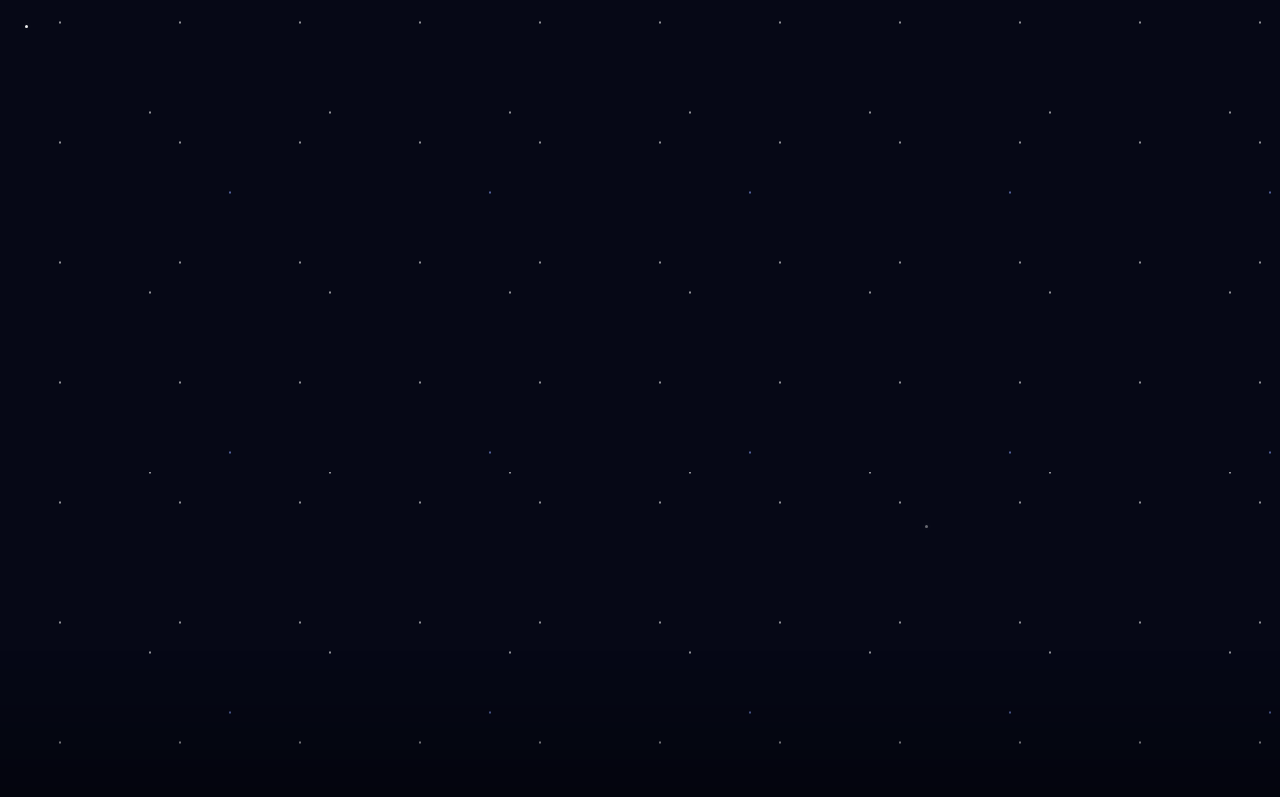
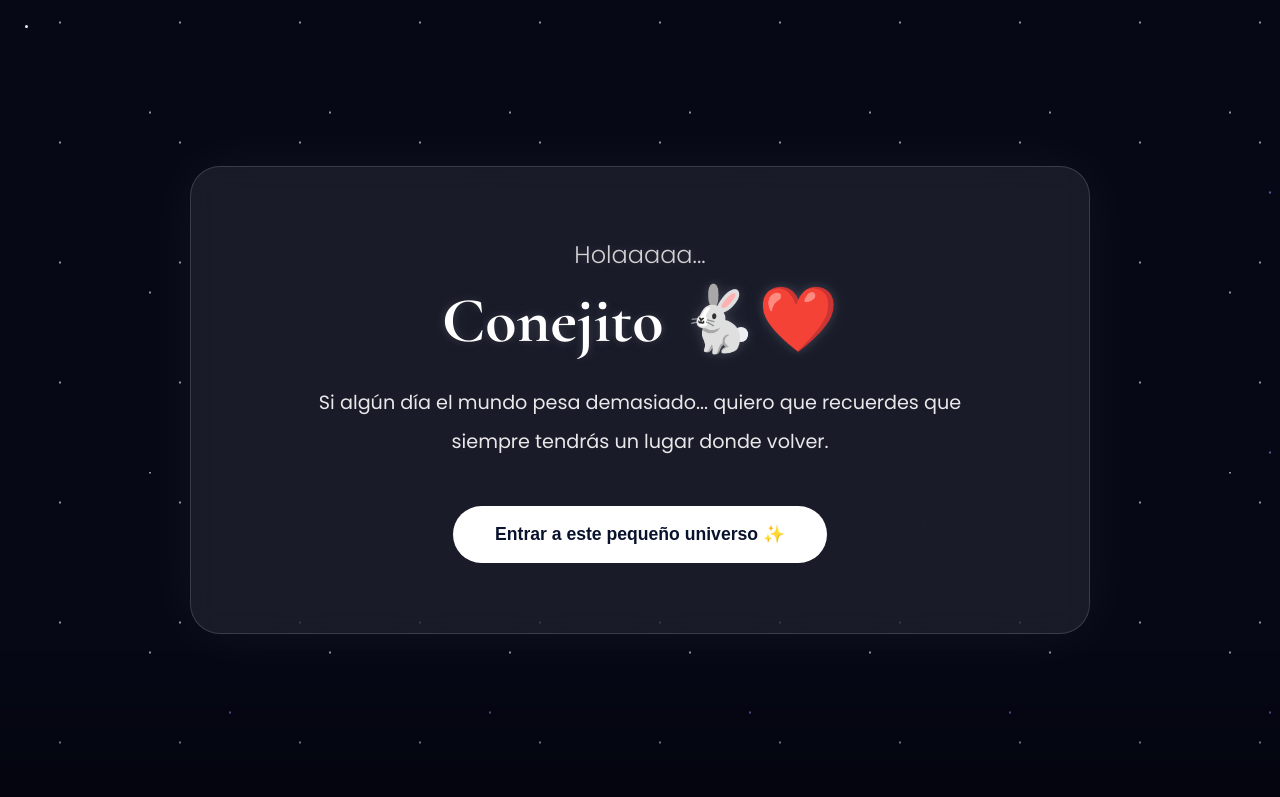
Before and after one commit to chouzou24-ctrl/escape-reality-, a plain HTML site: page index.html in a window 1280 px wide. Shown: the top 797 px of the page. Drawn offline with nearby package versions, Linux system fonts and the light colour scheme.

Commit message:
Update style.css

```diff
--- a/style.css
+++ b/style.css
@@ -1544,9 +1544,9 @@ text-shadow:
 
 section{
 
-opacity:0;
-
-transform:translateY(70px);
+opacity:1 !important;
+
+transform:none !important;
 
 transition:1s ease;
 
```
